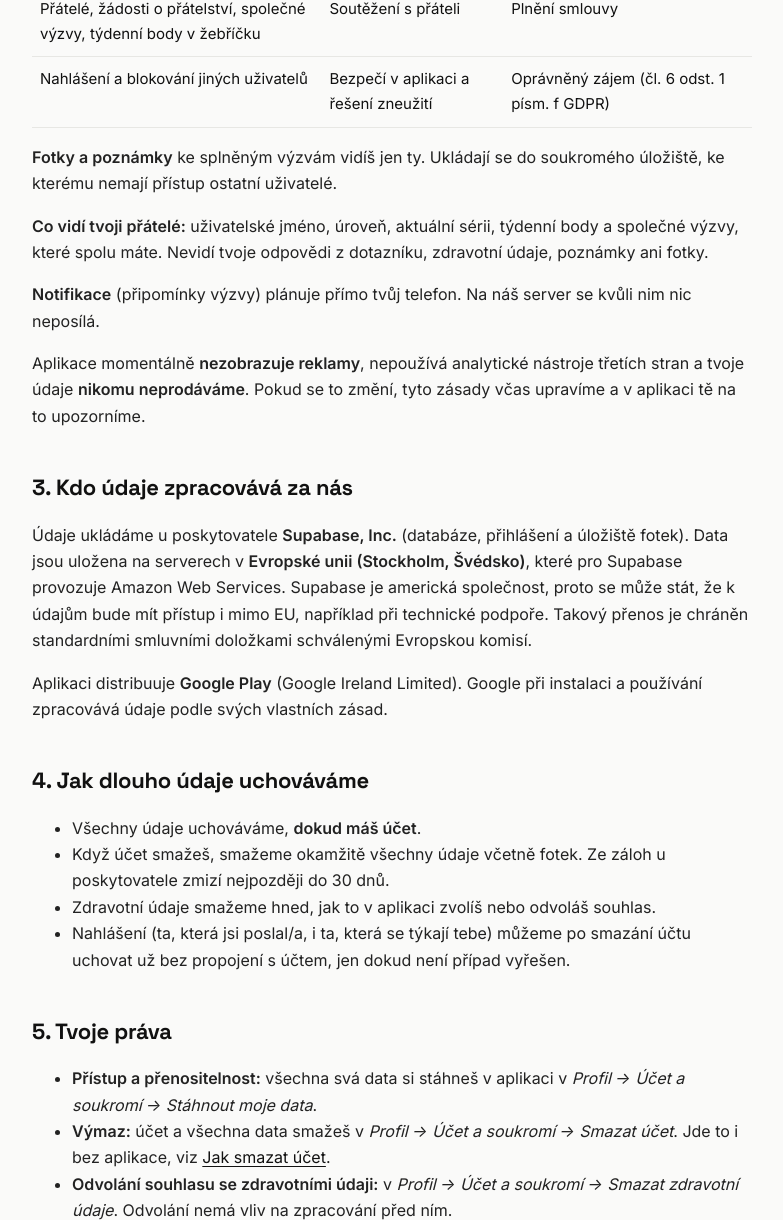
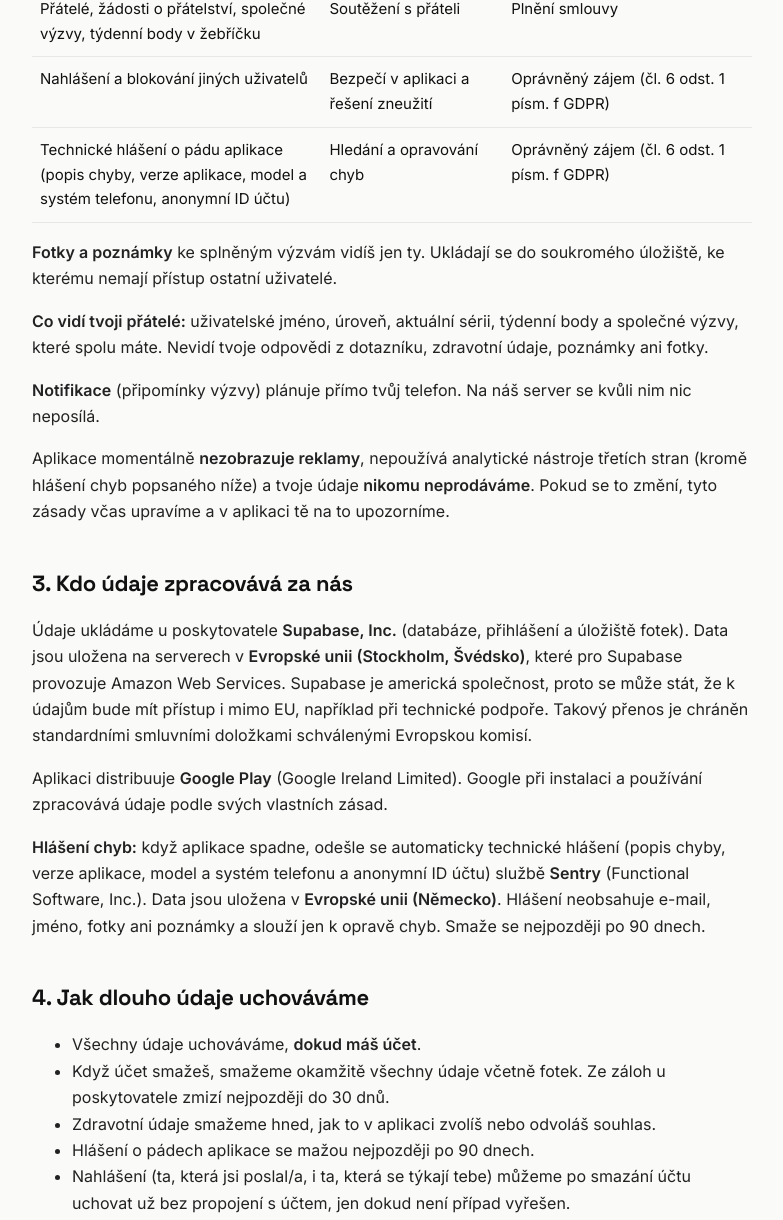
Before and after one commit to StayForBeer/dareva-web, a plain HTML site: page soukromi.html in a window 1280 px wide. Shown: the part 1396-2616 px from the top of the page, without its empty margins (248-1031 px from the left). Drawn offline with Linux system fonts and the light colour scheme.

Commit message:
Update soukromi.html

```diff
--- a/soukromi.html
+++ b/soukromi.html
@@ -13,7 +13,7 @@
 <main>
   <a class="logo" href="index.html">dareva<span></span></a>
   <h1>Zásady ochrany osobních údajů</h1>
-  <p class="meta">Platné od 3. listopadu 2026</p>
+  <p class="meta">Platné od 6. listopadu 2026</p>
 
   <p>Tyhle zásady vysvětlují, jaké osobní údaje aplikace Dareva (dále „aplikace“) zpracovává, proč, jak dlouho a jaká máš práva. Snažíme se sbírat jen to, co aplikace opravdu potřebuje.</p>
 
@@ -74,23 +74,30 @@
       <td>Bezpečí v aplikaci a řešení zneužití</td>
       <td>Oprávněný zájem (čl. 6 odst. 1 písm. f GDPR)</td>
     </tr>
+    <tr>
+      <td>Technické hlášení o pádu aplikace (popis chyby, verze aplikace, model a systém telefonu, anonymní ID účtu)</td>
+      <td>Hledání a opravování chyb</td>
+      <td>Oprávněný zájem (čl. 6 odst. 1 písm. f GDPR)</td>
+    </tr>
   </table>
   </div>
 
   <p><strong>Fotky a poznámky</strong> ke splněným výzvám vidíš jen ty. Ukládají se do soukromého úložiště, ke kterému nemají přístup ostatní uživatelé.</p>
   <p><strong>Co vidí tvoji přátelé:</strong> uživatelské jméno, úroveň, aktuální sérii, týdenní body a společné výzvy, které spolu máte. Nevidí tvoje odpovědi z dotazníku, zdravotní údaje, poznámky ani fotky.</p>
   <p><strong>Notifikace</strong> (připomínky výzvy) plánuje přímo tvůj telefon. Na náš server se kvůli nim nic neposílá.</p>
-  <p>Aplikace momentálně <strong>nezobrazuje reklamy</strong>, nepoužívá analytické nástroje třetích stran a tvoje údaje <strong>nikomu neprodáváme</strong>. Pokud se to změní, tyto zásady včas upravíme a v aplikaci tě na to upozorníme.</p>
+  <p>Aplikace momentálně <strong>nezobrazuje reklamy</strong>, nepoužívá analytické nástroje třetích stran (kromě hlášení chyb popsaného níže) a tvoje údaje <strong>nikomu neprodáváme</strong>. Pokud se to změní, tyto zásady včas upravíme a v aplikaci tě na to upozorníme.</p>
 
   <h2>3. Kdo údaje zpracovává za nás</h2>
   <p>Údaje ukládáme u poskytovatele <strong>Supabase, Inc.</strong> (databáze, přihlášení a úložiště fotek). Data jsou uložena na serverech v <strong>Evropské unii (Stockholm, Švédsko)</strong>, které pro Supabase provozuje Amazon Web Services. Supabase je americká společnost, proto se může stát, že k údajům bude mít přístup i mimo EU, například při technické podpoře. Takový přenos je chráněn standardními smluvními doložkami schválenými Evropskou komisí.</p>
   <p>Aplikaci distribuuje <strong>Google Play</strong> (Google Ireland Limited). Google při instalaci a používání zpracovává údaje podle svých vlastních zásad.</p>
+  <p><strong>Hlášení chyb:</strong> když aplikace spadne, odešle se automaticky technické hlášení (popis chyby, verze aplikace, model a systém telefonu a anonymní ID účtu) službě <strong>Sentry</strong> (Functional Software, Inc.). Data jsou uložena v <strong>Evropské unii (Německo)</strong>. Hlášení neobsahuje e-mail, jméno, fotky ani poznámky a slouží jen k opravě chyb. Smaže se nejpozději po 90 dnech.</p>
 
   <h2>4. Jak dlouho údaje uchováváme</h2>
   <ul>
     <li>Všechny údaje uchováváme, <strong>dokud máš účet</strong>.</li>
     <li>Když účet smažeš, smažeme okamžitě všechny údaje včetně fotek. Ze záloh u poskytovatele zmizí nejpozději do 30 dnů.</li>
     <li>Zdravotní údaje smažeme hned, jak to v aplikaci zvolíš nebo odvoláš souhlas.</li>
+    <li>Hlášení o pádech aplikace se mažou nejpozději po 90 dnech.</li>
     <li>Nahlášení (ta, která jsi poslal/a, i ta, která se týkají tebe) můžeme po smazání účtu uchovat už bez propojení s účtem, jen dokud není případ vyřešen.</li>
   </ul>
 
```
